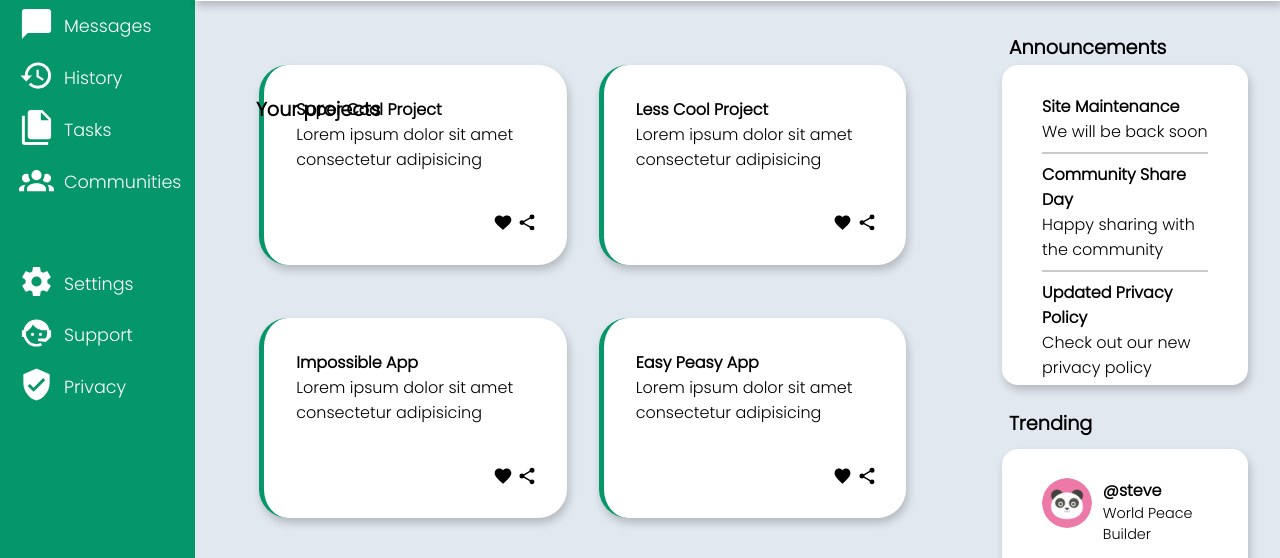
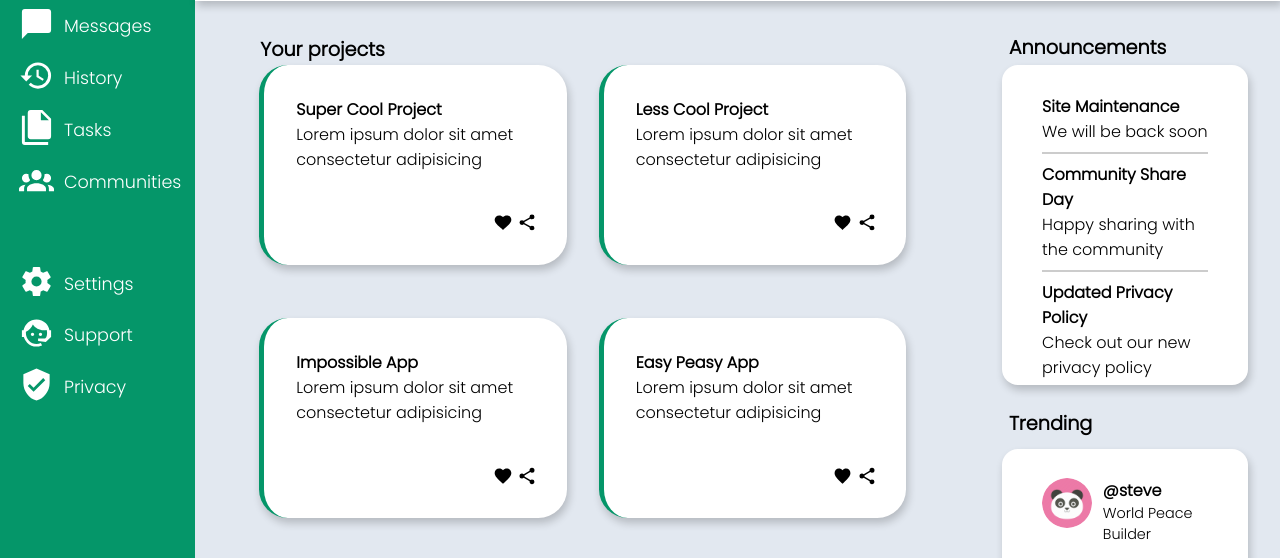
Before and after one commit to darociion/admin-dashboard, a plain HTML site: page index.html in a window 1280 px wide. Shown: the part 193-751 px from the top of the page. Drawn offline with Linux system fonts and the light colour scheme.

Commit message:
Update style.css

```diff
--- a/style.css
+++ b/style.css
@@ -8,6 +8,7 @@
 
 body {
     font-family: 'Poppins', sans-serif;
+    max-width: 1440px;
 }
 
 h1 {
@@ -186,12 +187,13 @@ button {
 .content {
     display: grid;
     grid-template-columns: 1fr 0.4fr;
+    position: relative;
 }
 
 .content-title {
     position: absolute;
-    top: 36%;
-    left: 20%;
+    top: 4%;
+    left: 6%;
 }
 
 .cards {
@@ -246,6 +248,10 @@ button {
     visibility: visible;
 }
 
+.announcement {
+    cursor: pointer;
+}
+
 .trending {
     grid-column: 2/3;
     padding: 0 2.5rem 1rem 2.5rem;
```
